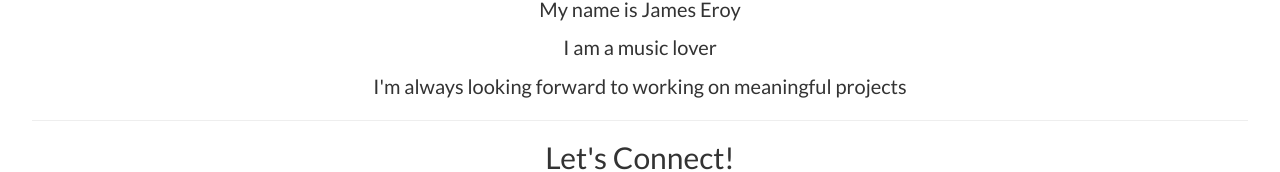
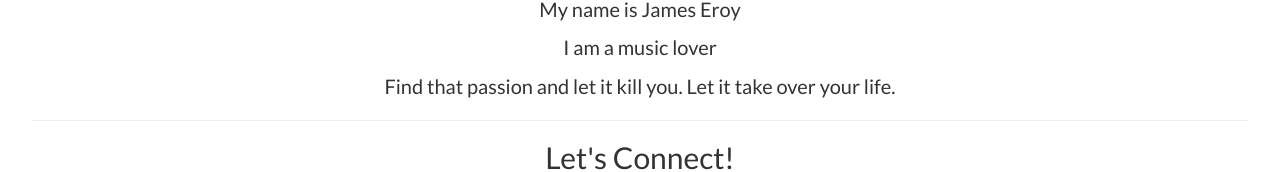
Before and after one commit to mxteroy/PersonalWebsite, a React (Create React App) app: page / in a window 1280 px wide. Shown: the part 357-529 px from the top of the page. Built offline with nearby package versions, Linux system fonts and the light colour scheme.

Commit message:
changed title

```diff
--- a/public/index.html
+++ b/public/index.html
@@ -7,7 +7,7 @@
     <meta name="theme-color" content="#000000" />
     <meta
       name="description"
-      content="Web site created using create-react-app"
+      content="James Eroy Personal Website"
     />
     <link rel="apple-touch-icon" href="%PUBLIC_URL%/logo192.png" />
     <!--
@@ -24,7 +24,7 @@
       work correctly both with client-side routing and a non-root public URL.
       Learn how to configure a non-root public URL by running `npm run build`.
     -->
-    <title>React App</title>
+    <title>James Eroy</title>
     <!-- Latest compiled and minified CSS -->
   <link rel="stylesheet" href="https://maxcdn.bootstrapcdn.com/bootstrap/3.3.7/css/bootstrap.min.css" integrity="sha384-BVYiiSIFeK1dGmJRAkycuHAHRg32OmUcww7on3RYdg4Va+PmSTsz/K68vbdEjh4u" crossorigin="anonymous">
   <link href="https://fonts.googleapis.com/css?family=Lato&display=swap" rel="stylesheet">
--- a/src/App.js
+++ b/src/App.js
@@ -27,7 +27,7 @@ class App extends Component{
                 <h1>Hello!</h1>
                 <p>My name is James Eroy</p>
                 <Title/>
-                <p>I'm always looking forward to working on meaningful projects</p>
+                <p>Find that passion and let it kill you. Let it take over your life.</p>
                 {/* {
                     !this.state.displayBio ?
                     <div>
```
